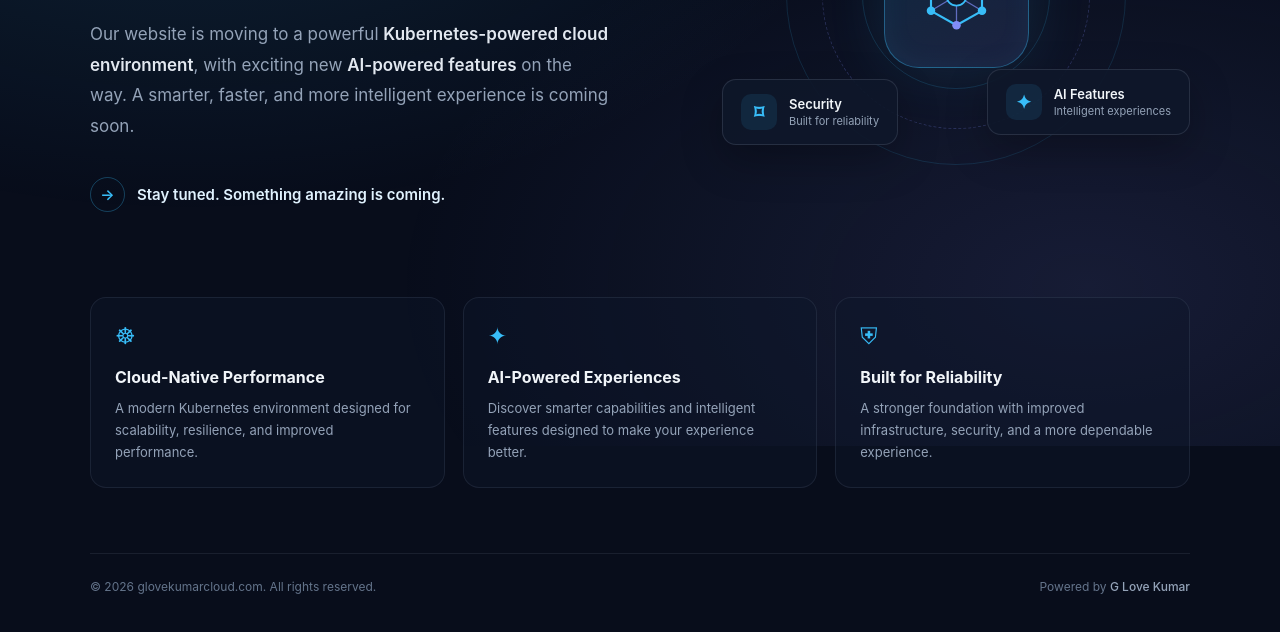
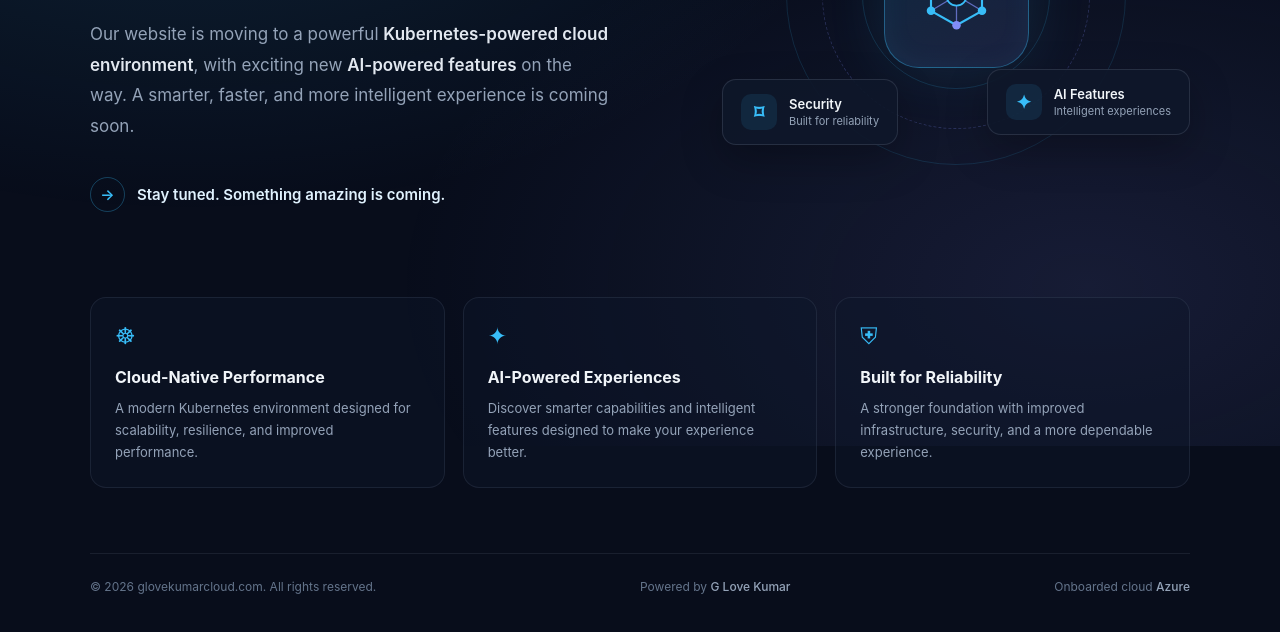
Before and after one commit to GLKumar123/glovekumar-portfolio, a plain HTML site: page index.html in a window 1280 px wide. Shown: the part 354-986 px from the top of the page. Drawn offline with Linux system fonts and the light colour scheme.

Commit message:
Add Azure onboarding information to footer

```diff
--- a/index.html
+++ b/index.html
@@ -605,6 +605,7 @@
     <footer>
         <div>© <span id="year"></span> glovekumarcloud.com. All rights reserved.</div>
         <div>Powered by <strong>G Love Kumar</strong></div>
+        <div>Onboarded cloud <strong>Azure</strong></div>
     </footer>
 
 </div>
```
